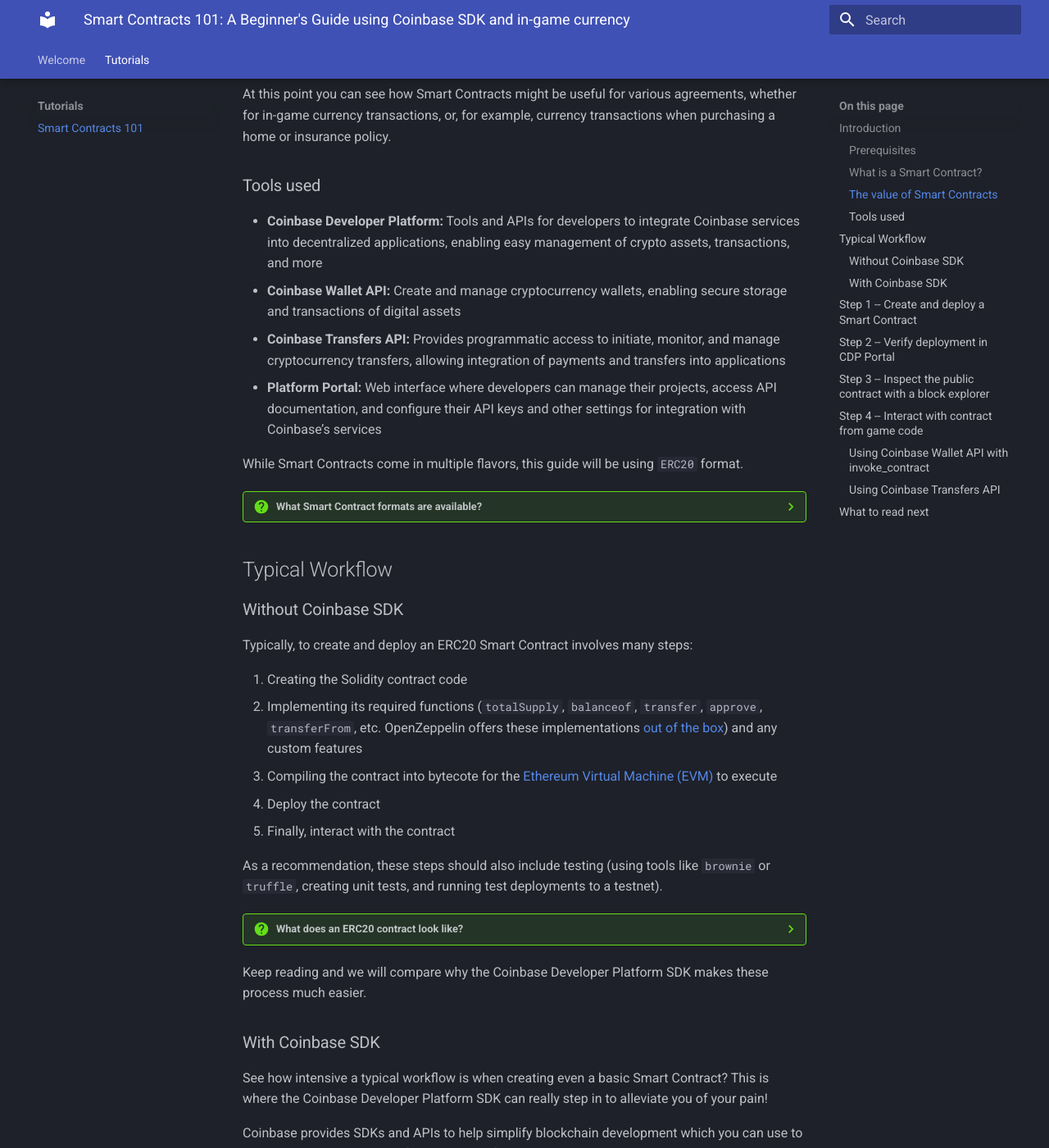
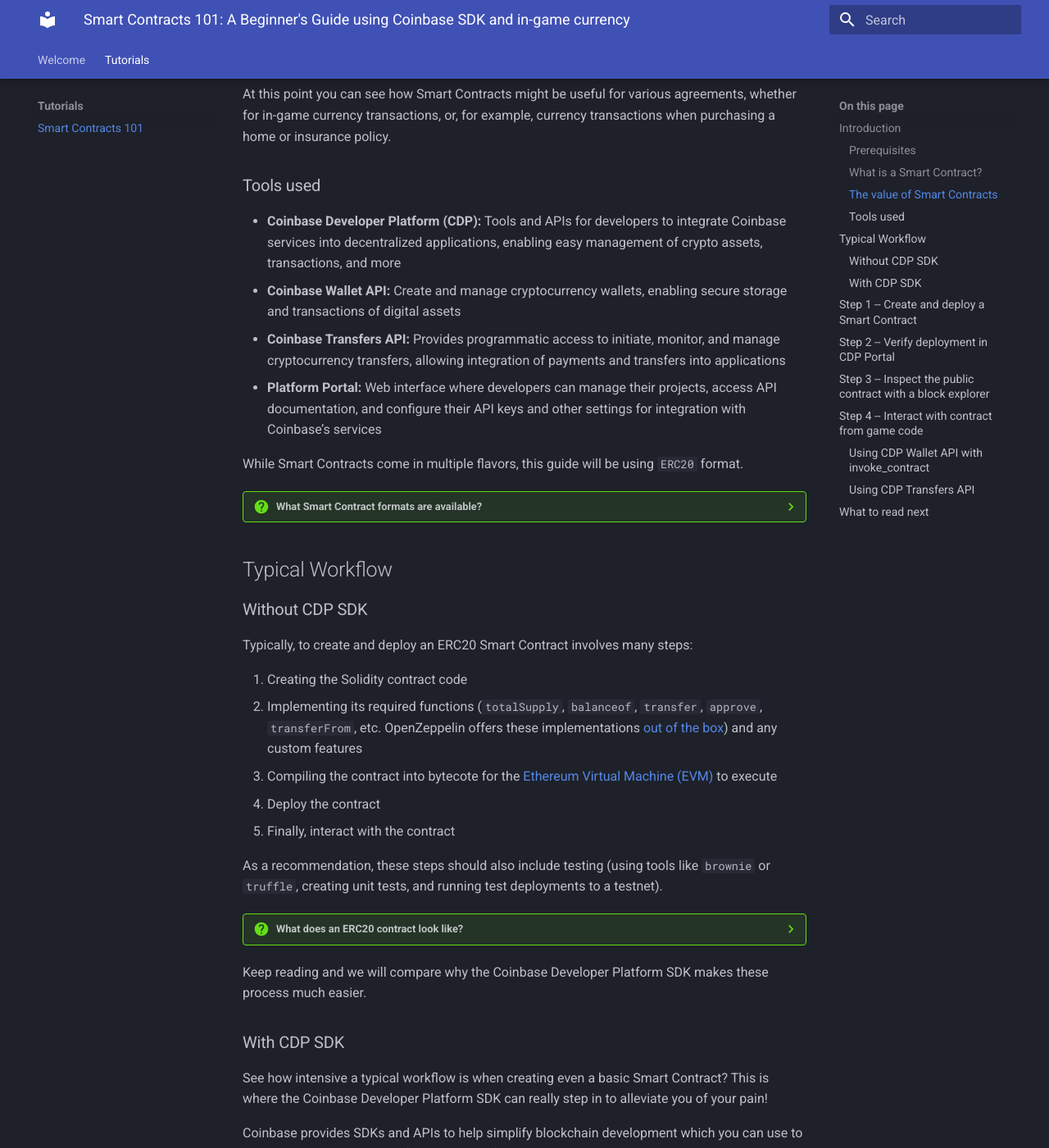
Before and after one commit to cdp-docs/presentation, an MkDocs documentation site: the page built from docs/tutorials/smart-contracts-101.md, in a window 1280 px wide and 1400 px high, scrolled down 1641 px. Shown: the whole window at 82% size. Built offline with MkDocs 1.6.1 and Material for MkDocs 9.7.7, drawn with Linux system fonts in a browser that asks for light colours; some of the changed text lies outside the part shown.

Commit message:
Acronym usage

```diff
--- a/docs/tutorials/smart-contracts-101.md
+++ b/docs/tutorials/smart-contracts-101.md
@@ -57,7 +57,7 @@
 
 ### Tools used
 
-- **Coinbase Developer Platform:** Tools and APIs for developers to integrate Coinbase services into decentralized applications, enabling easy management of crypto assets, transactions, and more
+- **Coinbase Developer Platform (CDP):** Tools and APIs for developers to integrate Coinbase services into decentralized applications, enabling easy management of crypto assets, transactions, and more
   - **Coinbase Wallet API:** Create and manage cryptocurrency wallets, enabling secure storage and transactions of digital assets
   - **Coinbase Transfers API:** Provides programmatic access to initiate, monitor, and manage cryptocurrency transfers, allowing integration of payments and transfers into applications
   - **Platform Portal:** Web interface where developers can manage their projects, access API documentation, and configure their API keys and other settings for integration with Coinbase’s services
@@ -75,7 +75,7 @@
 
 ## Typical Workflow
 
-### Without Coinbase SDK
+### Without CDP SDK
 
 Typically, to create and deploy an ERC20 Smart Contract involves many steps:
 
@@ -120,7 +120,7 @@
 
 Keep reading and we will compare why the Coinbase Developer Platform SDK makes these process much easier.
 
-### With Coinbase SDK
+### With CDP SDK
 
 See how intensive a typical workflow is when creating even a basic Smart Contract? This is where the Coinbase Developer Platform SDK can really step in to alleviate you of your pain!
 
@@ -202,7 +202,7 @@
 
 We want to give players the ability to buy items using our new `GameCoin`. This means that whenever a player purchases an item from our store, we need to interact with our token contract to handle the transfer.
 
-### Using Coinbase Wallet API with `invoke_contract`
+### Using CDP Wallet API with `invoke_contract`
 
 Assuming you have a persisted wallet, using the deployed token contract address you could define a buy_item function like so:
 
@@ -256,7 +256,7 @@
     Note `invoke_contract` being used on the player's wallet. This is a part of the CDP API. All ERC20 functions are built-in and ready to use out of the box.
     Read more in [Smart Contract Deployments](https://docs.cdp.coinbase.com/mpc-wallet/docs/smart-contract-deployments#deploying-an-erc-20).
 
-### Using Coinbase Transfers API
+### Using CDP Transfers API
 
 Alternatively, for simple transfers, you can also use the [Coinbase Transfers API](https://docs.cdp.coinbase.com/mpc-wallet/docs/transfers):
 
```
